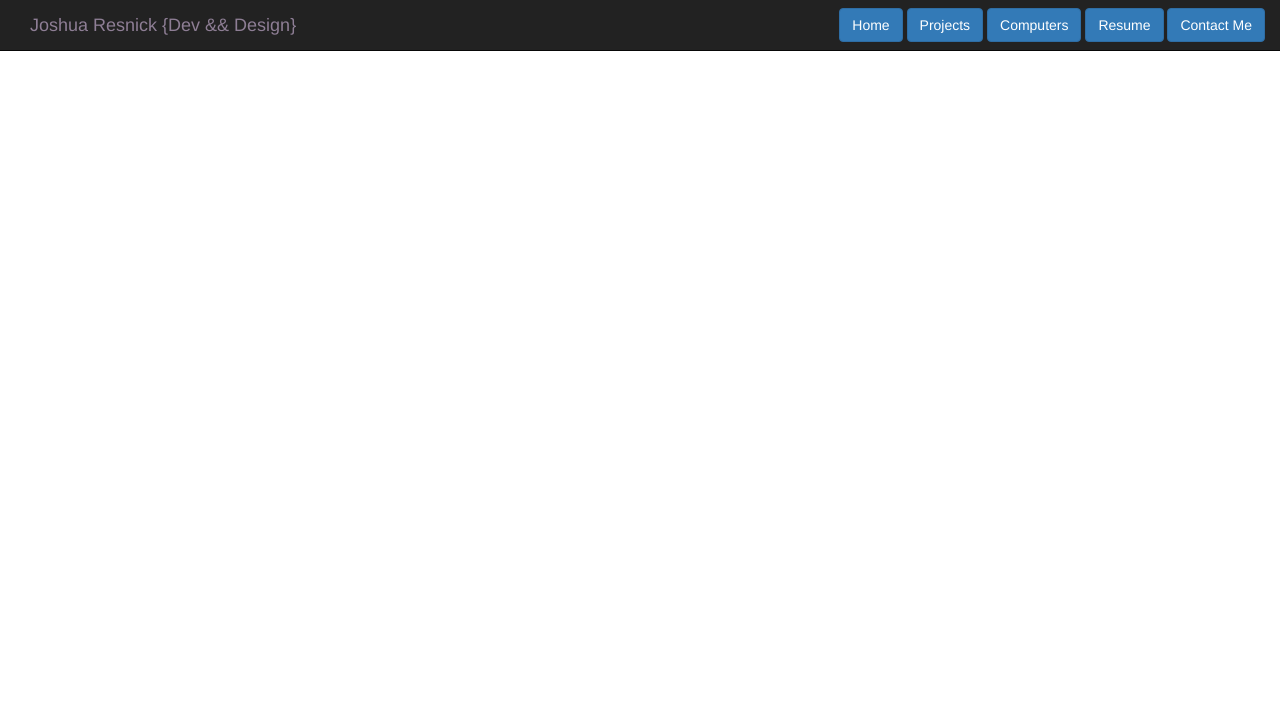
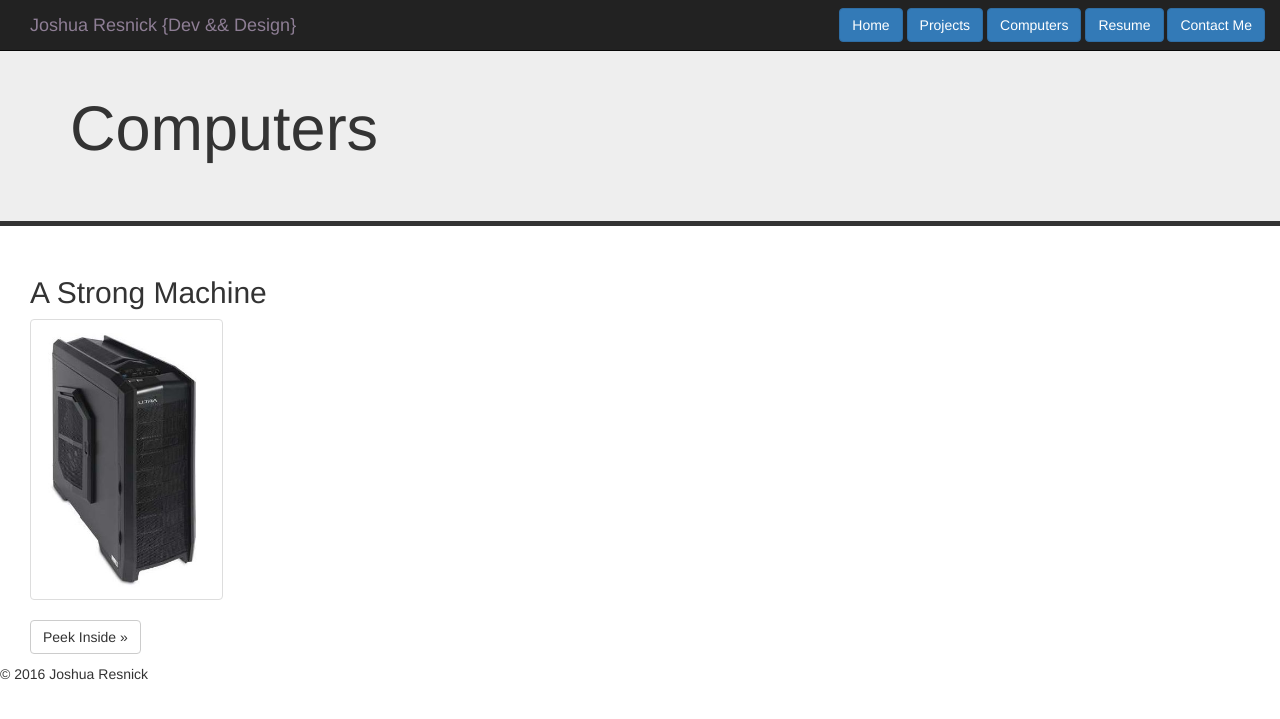
Before and after one commit to Afro523/Afro523.github.io, a PHP site: page /pages/computers.html in a window 1280 px wide. Shown: the top 719 px of the page. Run offline with PHP 8.4, Linux system fonts and the light colour scheme; some libraries are stand-ins or nearby versions.

Commit message:
some changes
cant stop

```diff
--- a/index.html
+++ b/index.html
@@ -55,7 +55,7 @@
                   </div>
                   <div class="modal-body text-center">
                     <p>Feel free to contact me <br> @</p>
-                    <button href="mailto:Jresnick.public@gmail.com?Subject=Contact From Afro523.github.io" class="btn btn-primary">Jresnick.public@gmail.com</button>
+                    <button href="mailto:Jresnick.public@gmail.com?subject=Contact From Afro523.github.io" class="btn btn-primary">Jresnick.public@gmail.com</button>
                   </div>
                 </div>
               </div>
--- a/myCustomStyles.css
+++ b/myCustomStyles.css
@@ -20,6 +20,11 @@ body { padding-bottom: 2%;
 	margin-top: 7%
 }
 
+.img-container{
+height:25%;
+width: 50%;
+}
+
 .navbarCustom{
 	float: left;
     height: 50px;
@@ -35,6 +40,7 @@ body { padding-bottom: 2%;
 }
 
 .img-responsive{
+	height:50%;
 	overflow:hidden;
 }
 
--- a/pages/computers.html
+++ b/pages/computers.html
@@ -29,8 +29,11 @@
         </div><!--/.navbar-collapse -->
       </div>
     </nav> <!-- /Nav -->
-    <!-- Modal -->
-    <div class="modal fade" id="contactModal" role="dialog">
+    <div class="jumbotron">
+      <div class="container">
+        <h1>Computers</h1>
+          <!-- Modal -->
+            <div class="modal fade" id="contactModal" role="dialog">
               <div class="modal-dialog">
 
                 <!-- Modal content-->
@@ -46,6 +49,20 @@
                 </div>
               </div>
             </div>
+        </div>
+      </div>
+      <div class="container-fluid">
+        <div class="col-md-4">
+          <h2>A Strong Machine</h2>
+
+            <div class="thumbnail img-container">
+             <img class="img-responsive" src="../images/computerCase.jpg">
+            </div>
+
+          <p><a type="link" class="btn btn-default" href="pages/computers.html" role="button">Peek Inside &raquo;</a></p>
+       </div>
+
+      </div>
     <footer>
       <p>&copy; 2016 Joshua Resnick</p>
     </footer>
--- a/pages/projects.html
+++ b/pages/projects.html
@@ -109,7 +109,7 @@
             <div id="collapseFour" class="panel-collapse collapse">
                 <div class="panel-body">
                   <p>Broswer based intranet application</p>
-                  <p>A simple system meant to be used by school's career services departments / whoever handles the graduating student's data</p>
+                  <p class="p">This system is meant to be used by school's career services departments to edit, maintain and generate graphs for student outcomes.</p>
                   <p><a type="link" class="btn btn-default" href="#" role="button">Email Me &raquo;</a></p>
                 </div>
             </div>
```
Also changed, not shown: pages/resume.html (+6 -1 lines), images/computerCase.jpg (added).
